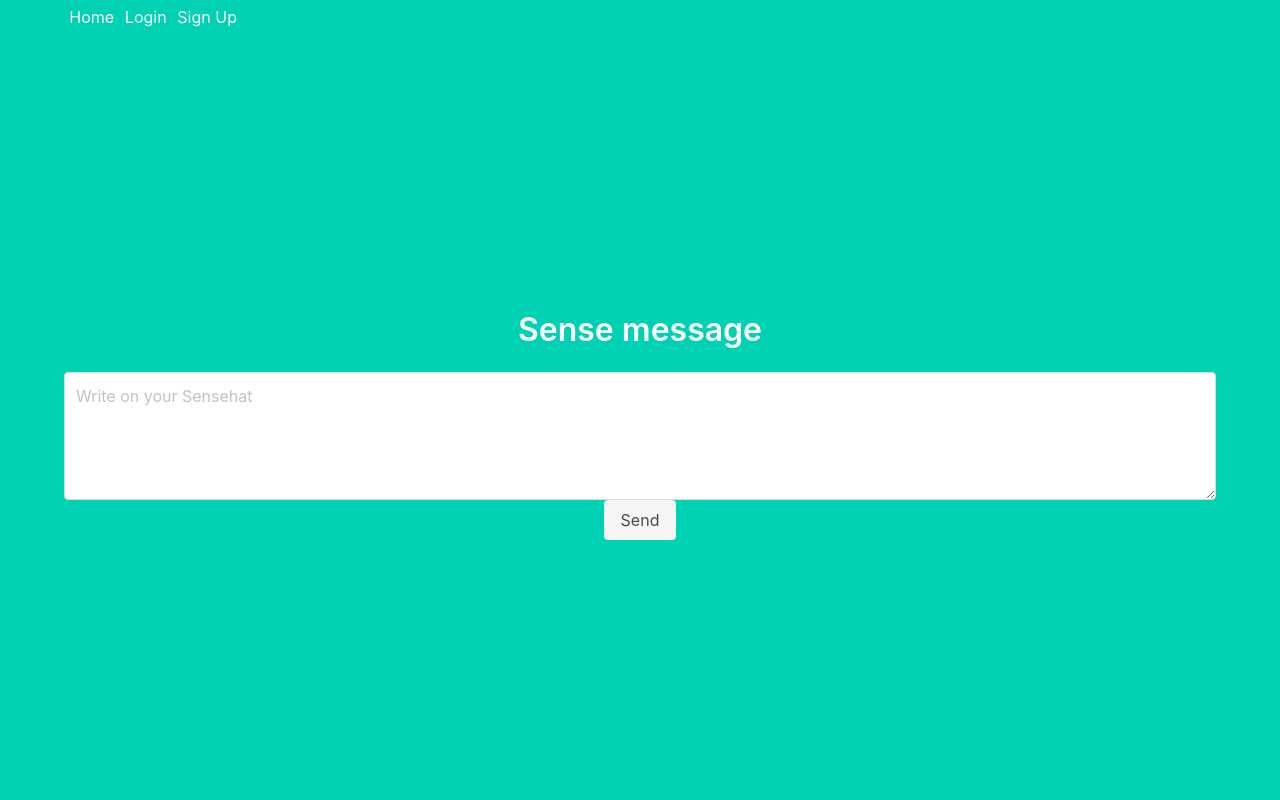
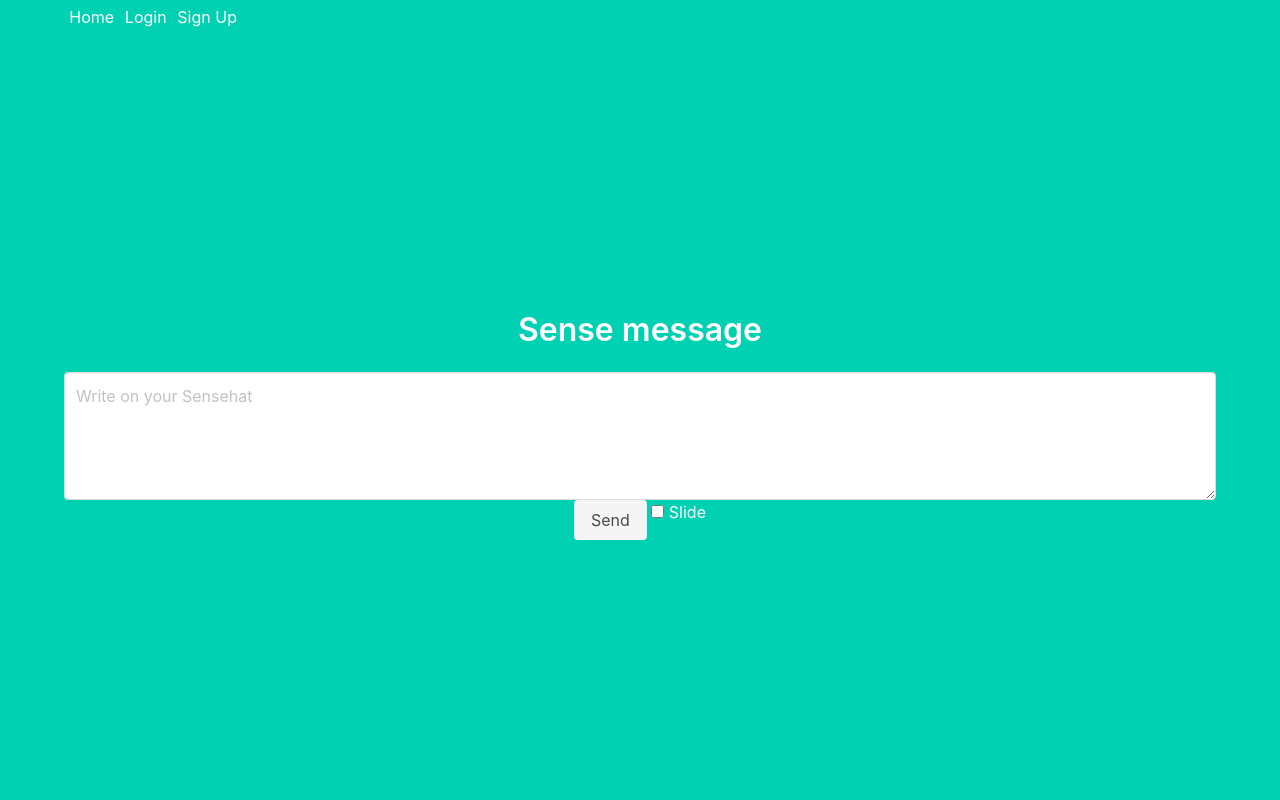
Before and after one commit to AlterFTG/sensehatProyect, a Flask app: template project/templates/message.html in a window 1280 px wide. Run offline with Flask 2, Linux system fonts and the light colour scheme; the template is opened without the code that fills it, so the values that code supplies are empty.

Commit message:
New features in message

```diff
--- a/project/main.py
+++ b/project/main.py
@@ -1,6 +1,7 @@
 from flask import Flask, Blueprint, render_template, jsonify, request
 from flask_login import login_required, current_user
 from sense_hat import SenseHat
+import time
 
 from . import db
 
@@ -29,6 +30,11 @@ def profile():
         for x in range(len(data)):
             draw.append(colorDict[data[x]])
 
+        sense = SenseHat()
+        sense.clear()
+
+        sense.set_pixels(draw)
+
         print(draw)
 
     return render_template('profile.html')
@@ -37,6 +43,7 @@ def profile():
 @login_required
 def weather():
     sense = SenseHat();
+    sense.clear()
     humidity = round(sense.get_humidity(), 1)
     pressure = round(sense.get_pressure(), 1)
     temperature = sense.get_temperature()
@@ -56,7 +63,24 @@ def weather():
 @main.route('/message', methods=["GET", "POST"])
 @login_required
 def message():
-    text = request.form.get("text")
-    if text:
-        print(text)
+    sense = SenseHat()
+    sense.clear()
+    if request.method == "POST":
+        text = request.form.get("text")
+        slide = request.form.get("slide")
+
+        print(slide)
+
+        if slide != None:
+            print("sí")
+            for i in range(len(text)):
+                print("dentro dle for")
+                sense.show_letter(text[i])
+                time.sleep(1)
+        elif len(text) > 1:
+            sense.show_message(text)
+            print(text)
+        else:
+            sense.show_letter(text)
+
     return render_template('message.html')
--- a/project/templates/message.html
+++ b/project/templates/message.html
@@ -4,11 +4,15 @@
 
   <h1 class="title">Sense message</h1>
 
-  <form method="post" action="#">
+  <form id="textForm" name="textForm" method="post" action="#">
     <div class="field is-grouped">
       <p class="control is-expanded">
-        <textarea id="text" name="text" class="textarea" placeholder="Write on your Sensehat"></textarea>
+        <textarea id="text" name="text" class="textarea" placeholder="Write on your Sensehat" form="textForm"></textarea>
         <button class="button is-light" type="submit">Send</button>
+        <label class="checkbox">
+          <input type="checkbox" name="slide" value="1">
+          Slide
+        </label>
       </p>
     </div>
   </form>
```
